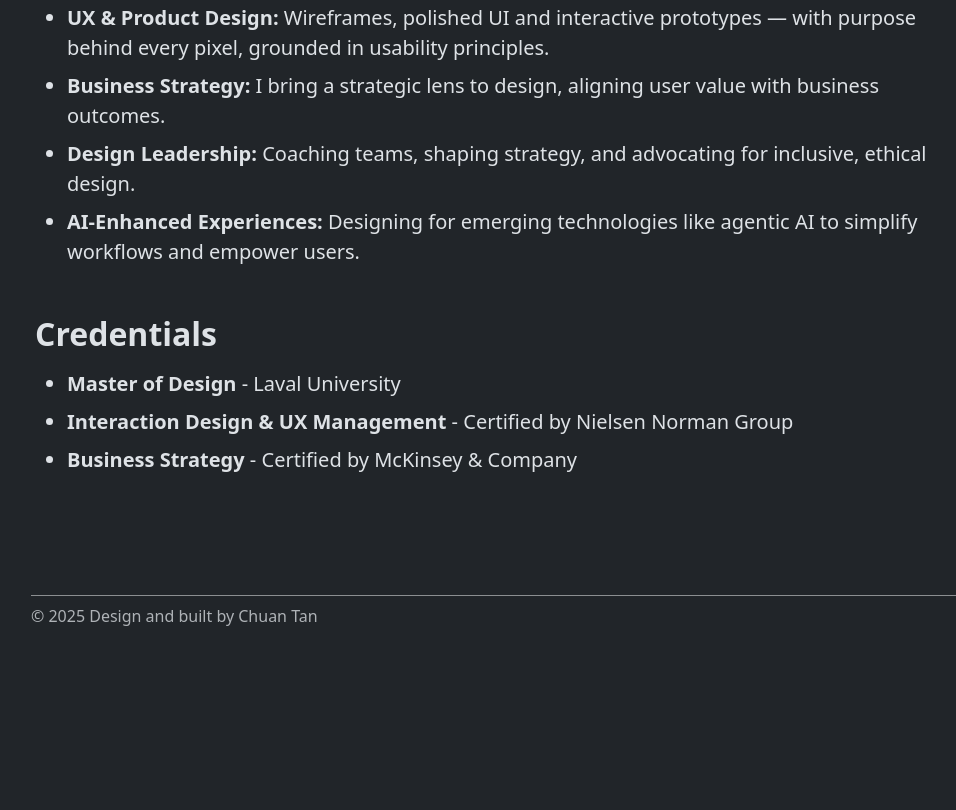
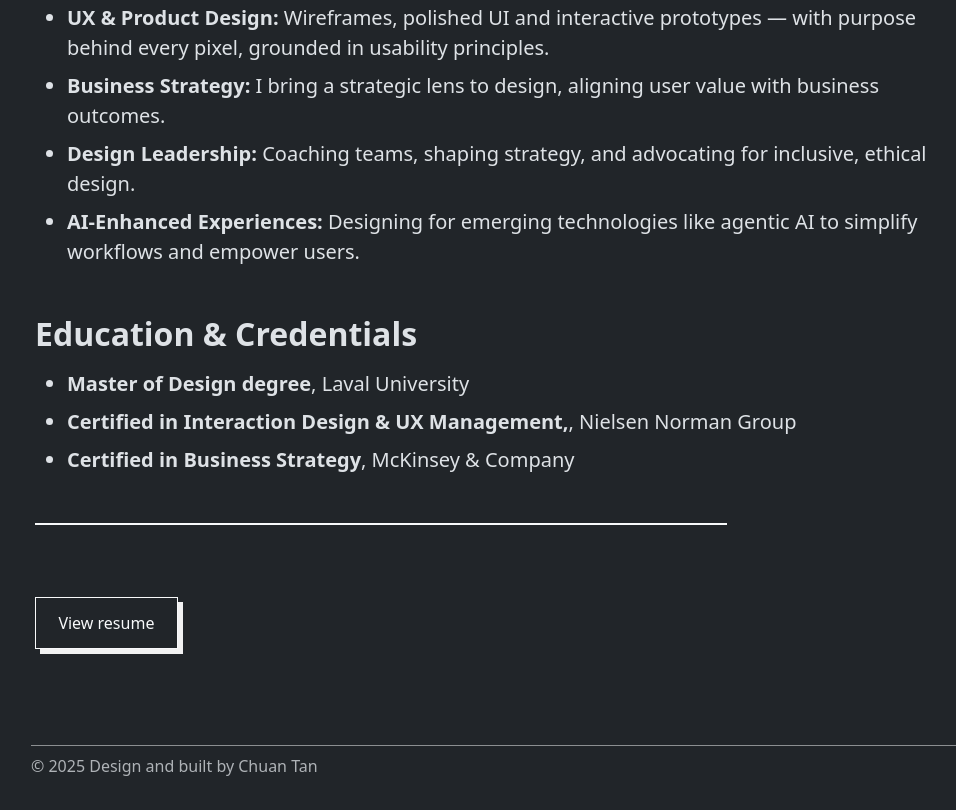
Before and after one commit to chuantan94/portfolio, a website: page about.html in a window 1280 px wide. Shown: the part 772-1582 px from the top of the page, without its empty margins (51-1007 px from the left). Before the commit the page ends 1432 px from the top, so only its background shows below. Drawn offline with nearby package versions, Linux system fonts and the light colour scheme.

Commit message:
Add files via upload

```diff
--- a/about.html
+++ b/about.html
@@ -39,7 +39,7 @@
       <div class="col-lg-10 col-xxl-8 mt-4 px-1">
 
         <p class="lead mb-5">
-          With over 10 years of experience crafting intuitive, user-centered digital experiences, I specialize in turning complexity into clarity. I'm passionate about <b class="fw-bold">Design Thinking</b> and <b class="fw-bold">Data-informed decision making</b>. From fast-paced startups to enterprise-scale platforms, I’ve led design initiatives that bridge user needs with business goals — delivering thoughtful, accessible, and scalable solutions along the way.
+          With over 12 years of experience crafting intuitive, user-centered digital experiences, I specialize in turning complexity into clarity. I'm passionate about <b class="fw-bold">Design Thinking</b> and <b class="fw-bold">Data-informed decision making</b>. From fast-paced startups to enterprise-scale platforms, I’ve led design initiatives that bridge user needs with business goals — delivering thoughtful, accessible, and scalable solutions along the way.
         </p>
         <h2 class="fw-bold mb-3">
           My Approach
@@ -66,19 +66,22 @@
           </ul>
         </p>
         <h2 class="fw-bold mb-3">
-          Credentials
+          Education & Credentials
         </h2>
         <ul class="lead mb-5">
           <li class="mb-2">
-            <span class="fw-bold">Master of Design</span> - Laval University
+            <span class="fw-bold">Master of Design degree</span>, Laval University
             </li>
             <li class="mb-2">
-              <span class="fw-bold">Interaction Design & UX Management</span> - Certified by Nielsen Norman Group
+              <span class="fw-bold">Certified in Interaction Design & UX Management,</span>, Nielsen Norman Group
             </li>
             <li class="mb-2">
-              <span class="fw-bold">Business Strategy</span> - Certified by McKinsey & Company
+              <span class="fw-bold">Certified in Business Strategy</span>, McKinsey & Company
             </li>
           </ul>
+          <div class="border border-1 border-light w-75 my-5"></div>
+
+          <a href="assets/Resume-ChuanTan-Jun25.pdf" class="btn btn-outline-light btnboxshadow my-4">View resume</a>
 
       </section>
     </main>
```
